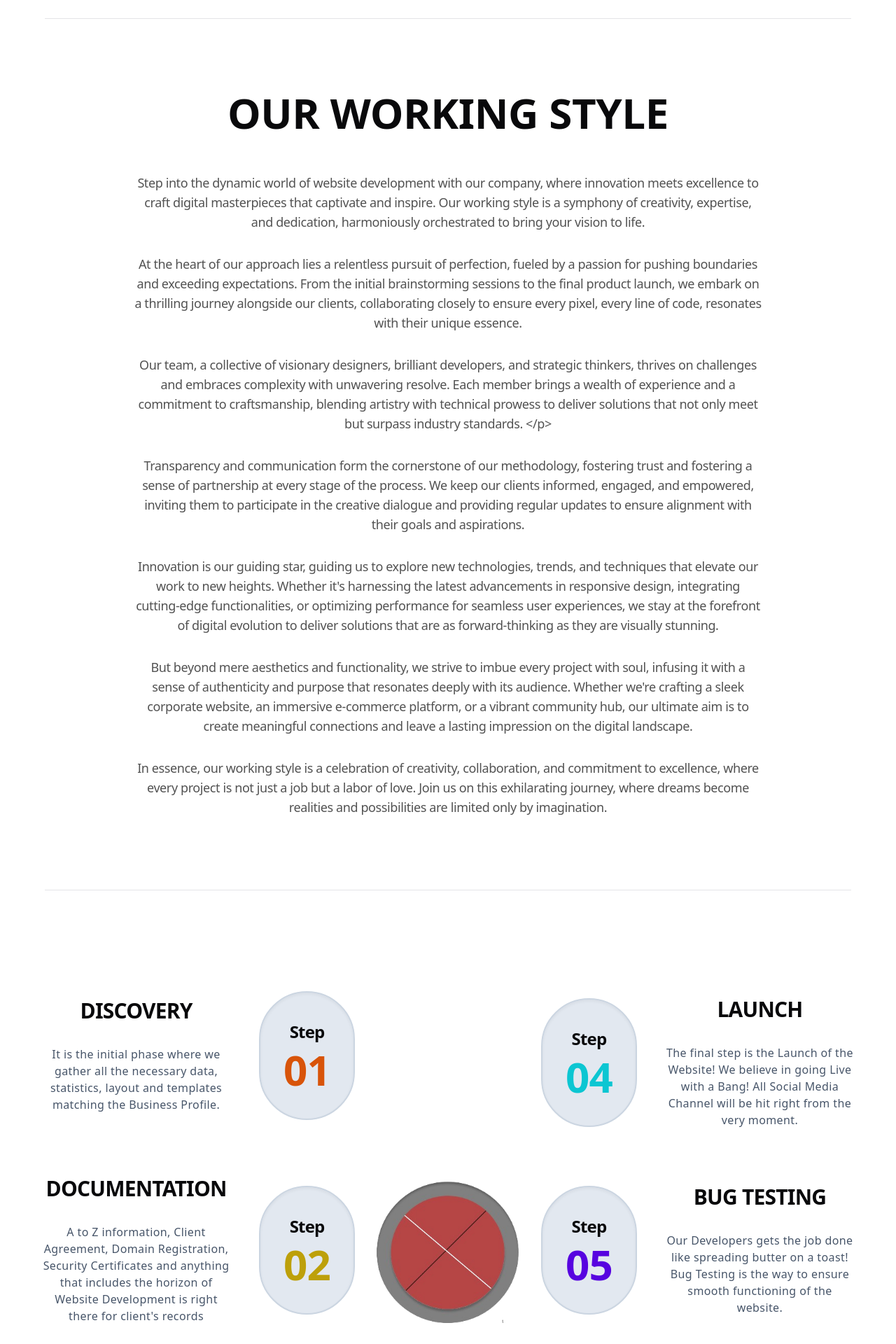
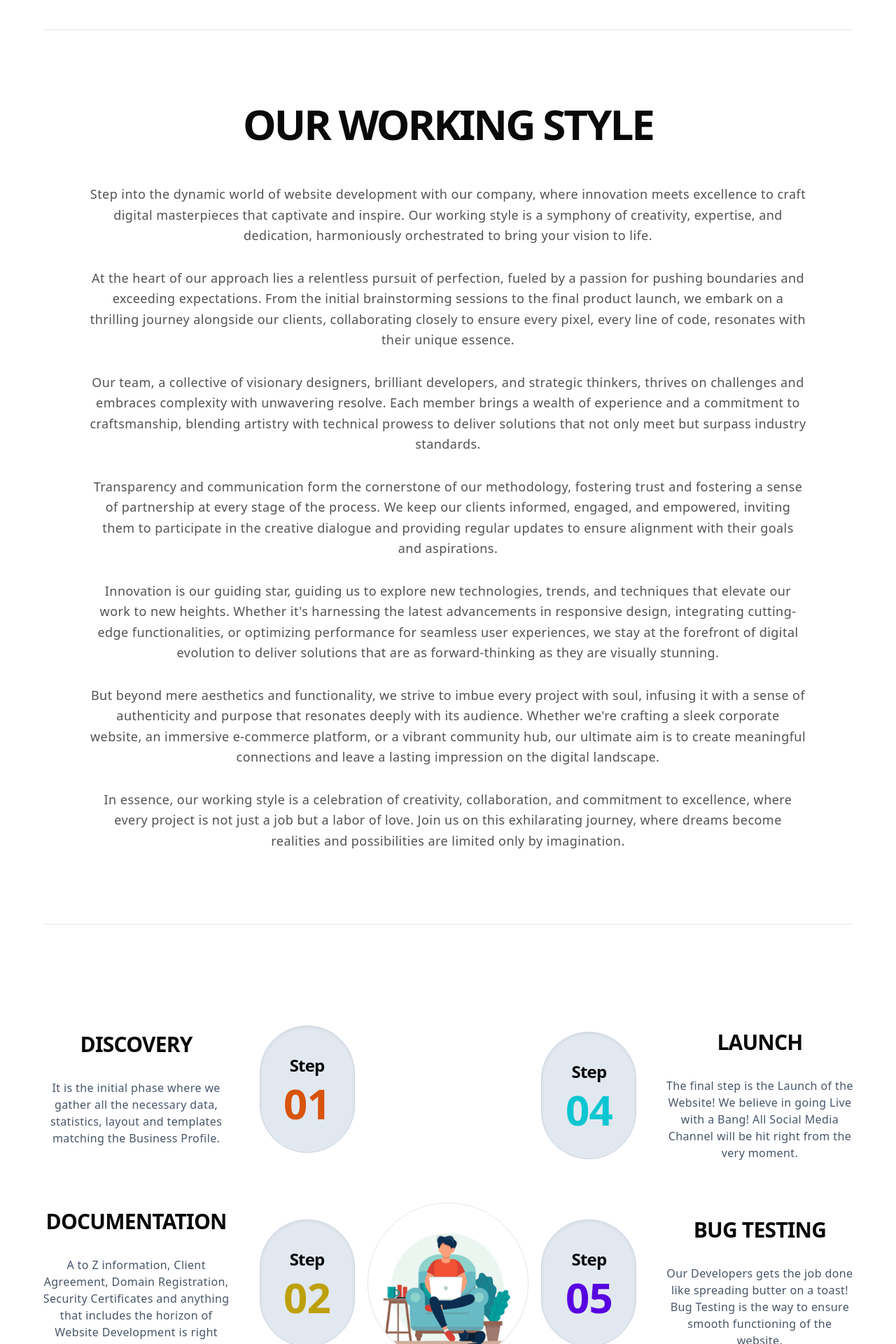
Before and after one commit to Siddhartha097/precisionHubIT, a React (Vite) app: page /web-developement in a window 1280 px wide. Shown: the part 620-2540 px from the top of the page at 70% size. Built offline with nearby package versions, Linux system fonts and the light colour scheme.

Commit message:
first commit

```diff
--- a/src/Data/index.ts
+++ b/src/Data/index.ts
@@ -94,8 +94,7 @@ const WorkingStyle = [
       complexity with unwavering resolve. Each member brings a wealth of
       experience and a commitment to craftsmanship, blending artistry with
       technical prowess to deliver solutions that not only meet but
-      surpass industry standards.
-    </p>`,
+      surpass industry standards.`,
   },
   {
     key: 4,
--- a/src/Pages/WebDev.tsx
+++ b/src/Pages/WebDev.tsx
@@ -1,14 +1,14 @@
 import { WebDevChartsLeft, WebDevChartsRight, WorkingStyle } from "@/Data";
 import ChartSection from "@/components/ChartSection";
 import { Separator } from "@/components/ui/separator";
-import { circle, webdev } from "@/images";
+import { man, webdev } from "@/images";
 
 const WebDev = () => {
   return (
     <main className="flex flex-col items-center justify-between gap-16 max-md:gap-8 p-16 max-md:px-8">
       <section className="flex max-md:flex-col-reverse items-center justify-evenly gap-8">
         <div className="flex items-center justify-center tracking-tight text-sm md:w-1/3 md:text-lg max-md:text-center">
-          <p>
+          <p className="leading-relaxed">
             A website is the first impression of the Brand that one is trying to
             promote. It is a gateway to the online world and your Virtual
             Office. Today, people before visiting your physical space would
@@ -32,12 +32,14 @@ const WebDev = () => {
       <Separator className="my-10 max-md:my-6" />
 
       <section className="flex flex-col items-center justify-center gap-14 max-md:gap-10 text-center tracking-tight">
-        <div className="text-6xl max-md:text-4xl  font-bold">
+        <div className="text-6xl max-md:text-4xl tracking-tighter font-bold">
           <h1>OUR WORKING STYLE</h1>
         </div>
-        <div className="font-medium w-[70vw] md:text-lg max-md:text-sm text-neutral-600 gap-8 flex flex-col">
+        <div className="font-medium w-[80vw] md:text-lg tracking-wide max-md:text-sm text-neutral-600 gap-8 flex flex-col">
           {WorkingStyle.map((work) => (
-            <p key={work.key}>{work.content}</p>
+            <p className="leading-relaxed" key={work.key}>
+              {work.content}
+            </p>
           ))}
         </div>
       </section>
@@ -63,7 +65,11 @@ const WebDev = () => {
         </div>
 
         <div className="flex items-center justify-center w-full">
-          <img className="max-md:w-3/4" src={circle} alt="circle" />
+          <img
+            className=" rounded-full shadow-sm border"
+            src={man}
+            alt="circle"
+          />
         </div>
 
         <div className="flex flex-col items-center justify-center gap-20 max-md:gap-8 md:w-1/3">
--- a/src/components/ChartSection.tsx
+++ b/src/components/ChartSection.tsx
@@ -44,7 +44,7 @@ const ChartSection: React.FC<ChartSectionProps> = ({
 
       {/* <Separator orientation="vertical" className="my-6 md:hidden" /> */}
 
-      <div className="rounded-full w-1/3 bg-slate-200 flex flex-col items-center justify-center gap-2 border-2 border-slate-300 py-10 max-md:py shadow-inner">
+      <div className="rounded-full w-1/3 bg-slate-200 flex flex-col items-center justify-center gap-2 border border-slate-300 py-10 max-md:py shadow-inner">
         <img
           className={`${!img ? "hidden" : ""} rounded-full`}
           src={img}
--- a/src/images/index.ts
+++ b/src/images/index.ts
@@ -2,10 +2,10 @@ import Logo from './PreciSync_LogoIcon_V6.svg';
 import techVid from './vid1.mp4';
 import techvid from './vid2.mp4';
 import city from './city.jpeg';
-import circle from './circle.png';
 import avatar from './avatar.jpg';
 import webdev from './webdev.png';
 import chart1 from './chart1.jpeg';
+import man from './man.jpg';
 
 export {
     city,
@@ -15,5 +15,5 @@ export {
     avatar,
     webdev,
     chart1,
-    circle,
+    man,
 };
```
Also changed, not shown: src/images/circle.png (deleted), src/images/man.jpg (added).
